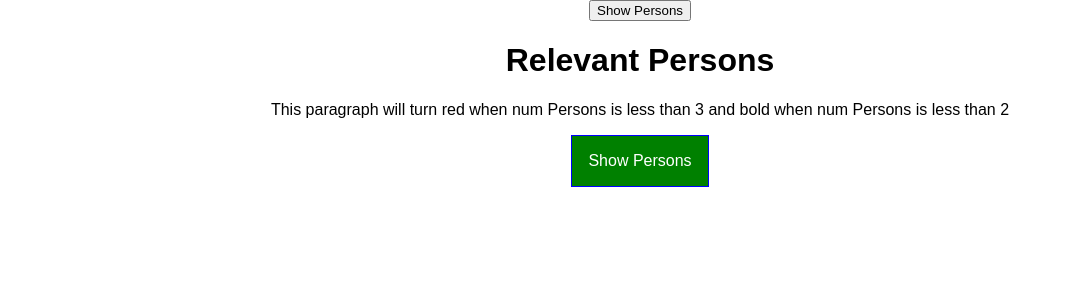
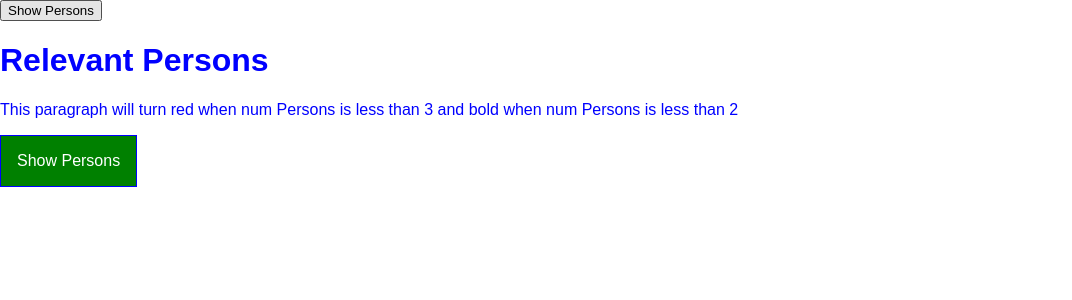
Before and after one commit to alousilva/udemy-react-course, a React app in the folder react-complete-guide/: page / in a window 1280 px wide. Shown: the top 300 px of the page, without its empty margins (0-1072 px from the left). Built offline with nearby package versions, Linux system fonts and the light colour scheme.

Commit message:
changed colors

```diff
--- a/react-complete-guide/src/components/Cockpit/Cockpit.css
+++ b/react-complete-guide/src/components/Cockpit/Cockpit.css
@@ -1,5 +1,5 @@
 .red {
-    color: red;
+    color: rgb(92, 190, 47);
 }
 
 .bold {
--- a/react-complete-guide/src/containers/App.css
+++ b/react-complete-guide/src/containers/App.css
@@ -1,3 +1,4 @@
 .App {
-    text-align: center;
+    text-align: left;
+    color: blue;
 }
```
Also changed, not shown: 1 other file (tests, documents, lock files or other folders).
